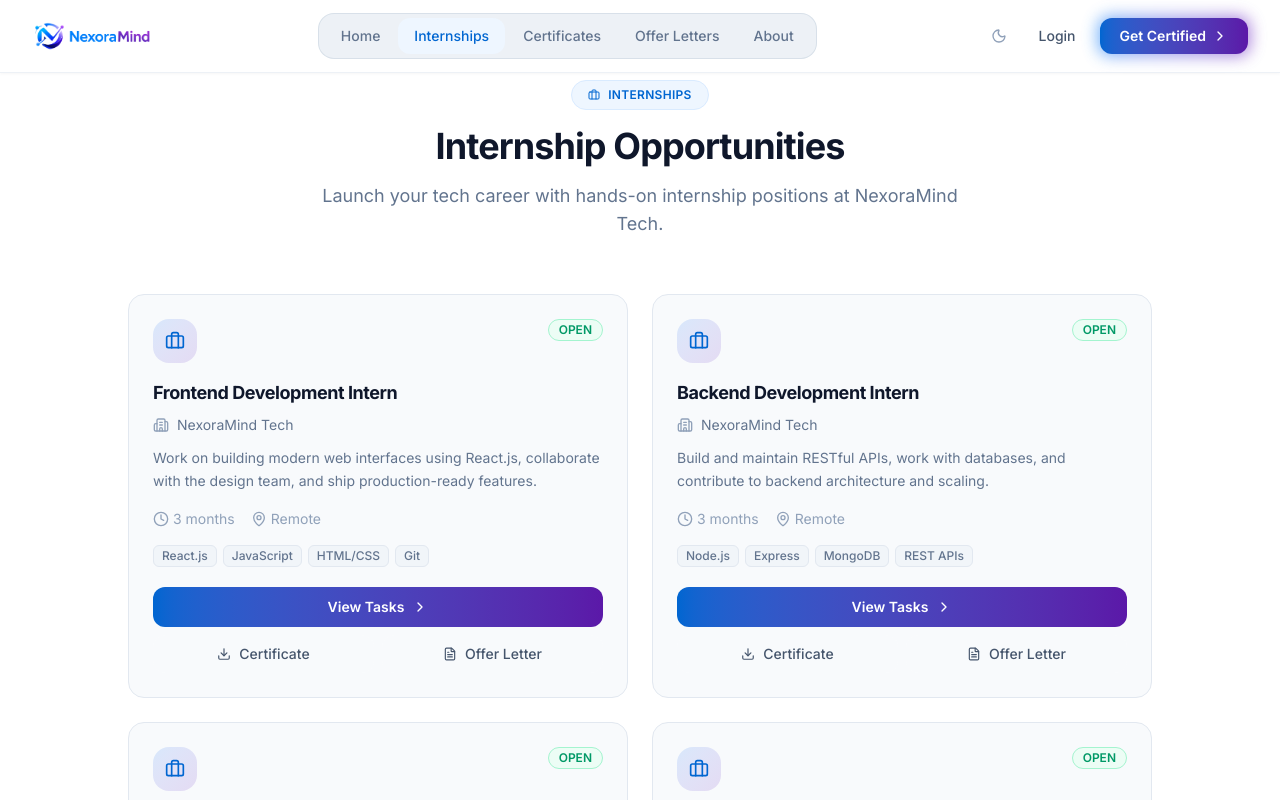
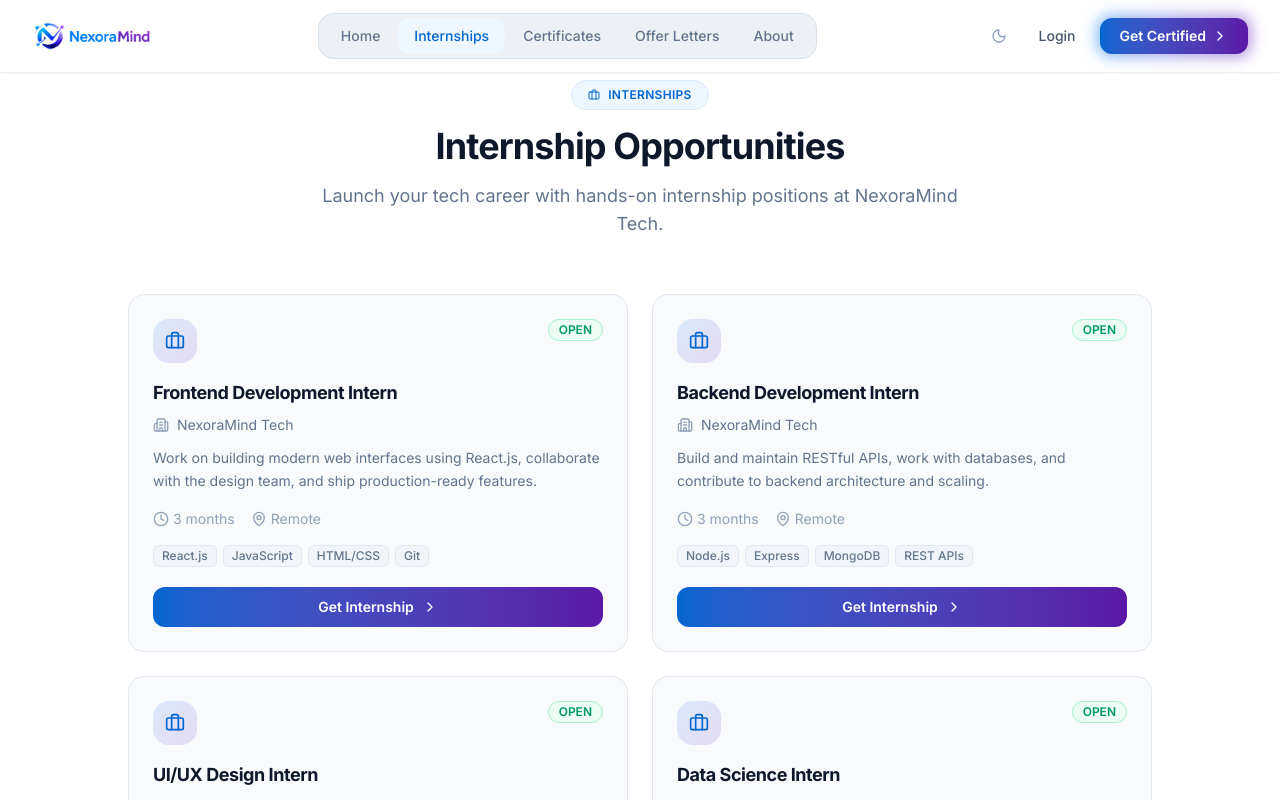
Before and after one commit to RahulEarnestroi/user-frontend-nexoramind, a React (Vite) app: page /internships in a window 1280 px wide. Shown: the top 800 px of the page. Built offline with nearby package versions, Linux system fonts and the light colour scheme.

Commit message:
Condition based btns

```diff
--- a/src/pages/public/InternshipsPage.jsx
+++ b/src/pages/public/InternshipsPage.jsx
@@ -1,11 +1,21 @@
-import { Link } from 'react-router-dom';
+import { Link, useNavigate } from 'react-router-dom';
 import { motion } from 'framer-motion';
 import { Briefcase, Clock, MapPin, ChevronRight, Building2, Download, FileText } from 'lucide-react';
 import { internships } from '../../data/mockData';
+import { useAuth } from '../../context/AuthContext';
+import { useProfile } from '../../context/ProfileContext';
 import Card from '../../components/ui/Card';
 import Badge from '../../components/ui/Badge';
 
 export default function InternshipsPage() {
+  const { isAuthenticated } = useAuth();
+  const { meStatus } = useProfile();
+  const navigate = useNavigate();
+
+  const handleGetInternship = () => {
+    navigate('/login');
+  };
+
   return (
     <div className="py-20 bg-white dark:bg-black min-h-screen">
       <div className="max-w-7xl mx-auto px-4 sm:px-6 lg:px-8">
@@ -38,15 +48,28 @@
                 <div className="flex flex-wrap items-center gap-4 text-sm text-slate-400 dark:text-white/30 mb-4">
                   <div className="flex items-center gap-1"><Clock className="w-4 h-4" /> {internship.duration}</div>
                   <div className="flex items-center gap-1"><MapPin className="w-4 h-4" /> {internship.location}</div>
-                  {/* <div className="flex items-center gap-1"><DollarSign className="w-4 h-4" /> {internship.stipend}</div> */}
                 </div>
                 <div className="flex flex-wrap gap-1.5 mb-5">
                   {internship.requirements.map(req => (
                     <span key={req} className="px-2 py-0.5 bg-slate-100 dark:bg-white/[0.06] text-slate-500 dark:text-white/50 rounded-md text-xs font-medium border border-slate-200 dark:border-white/[0.06]">{req}</span>
                   ))}
                 </div>
+
                 {/* Action Buttons */}
                 <div className="flex flex-col gap-2">
+                  {/* Not logged in → show Get Internship → redirect to /login */}
+                  {!isAuthenticated && (
+                    <button
+                      onClick={handleGetInternship}
+                      className="w-full flex items-center justify-center gap-2 px-4 py-2.5 rounded-xl bg-gradient-to-r from-primary-600 to-secondary-600 text-white text-sm font-semibold hover:opacity-90 transition-all"
+                    >
+                      Get Internship <ChevronRight className="w-4 h-4" />
+                    </button>
+                  )}
+
+                  {/* Logged in + meStatus is true → show View Tasks, Certificate, Offer Letter */}
+                  {isAuthenticated && meStatus === true && (
+                    <>
                       <Link to={`/internships/${internship.id}`}>
                         <button className="w-full flex items-center justify-center gap-2 px-4 py-2.5 rounded-xl bg-gradient-to-r from-primary-600 to-secondary-600 text-white text-sm font-semibold hover:opacity-90 transition-all">
                           View Tasks <ChevronRight className="w-4 h-4" />
@@ -64,8 +87,19 @@
                           </button>
                         </Link>
                       </div>
+                    </>
+                  )}
+
+                  {/* Logged in + meStatus is false → show Get Internship */}
+                  {isAuthenticated && meStatus === false && (
+                    <button
+                      onClick={handleGetInternship}
+                      className="w-full flex items-center justify-center gap-2 px-4 py-2.5 rounded-xl bg-gradient-to-r from-primary-600 to-secondary-600 text-white text-sm font-semibold hover:opacity-90 transition-all"
+                    >
+                      Get Internship <ChevronRight className="w-4 h-4" />
+                    </button>
+                  )}
                 </div>
-
               </Card>
             </motion.div>
           ))}
```
Lines whose indentation alone changed are shown as unchanged.
